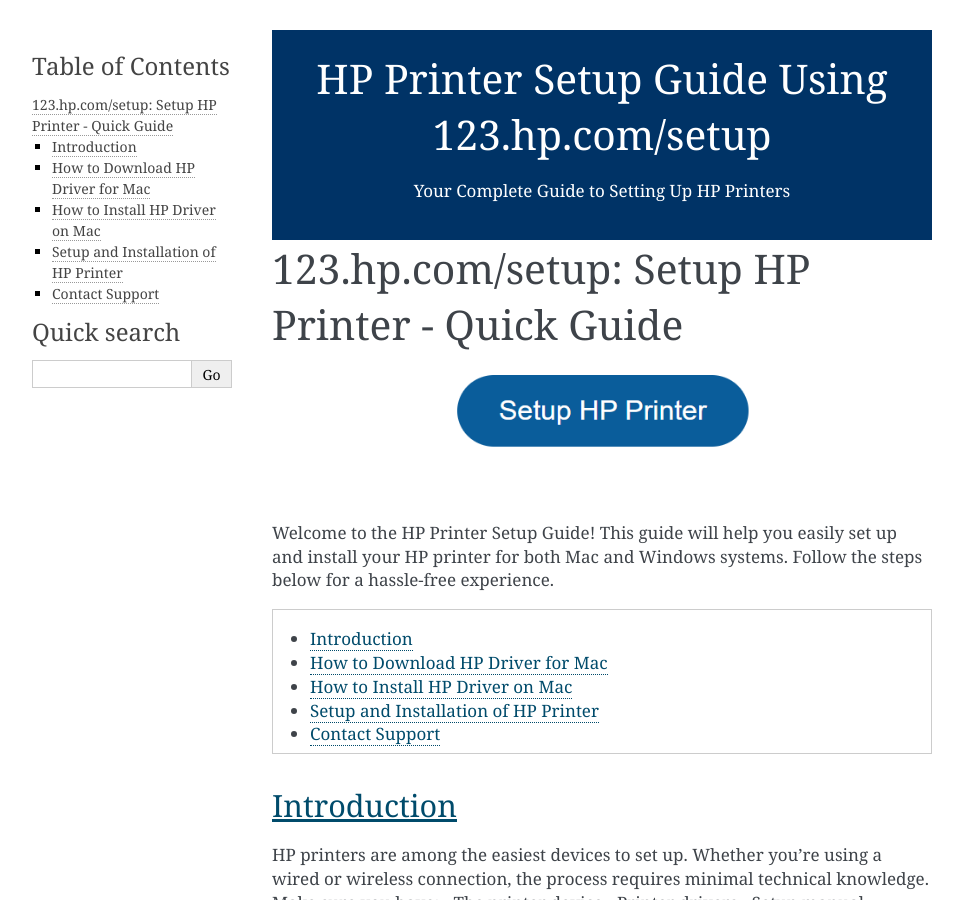
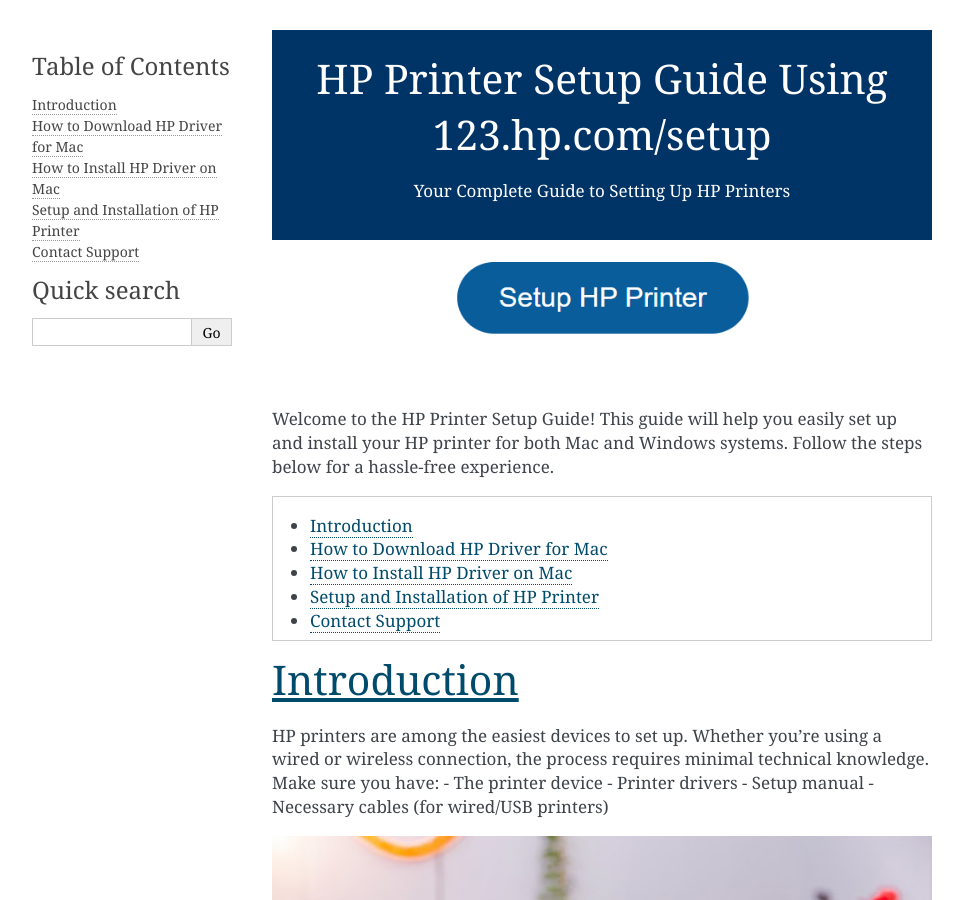
Before and after one commit to installhpprintersetup/hp, a Sphinx documentation site: the page built from docs/source/index.rst, in a window 1280 px wide and 900 px high. Shown: the whole window, without its empty margins (148-1111 px from the left). Built offline with Sphinx 7.4.7, drawn with Linux system fonts in a browser that asks for light colours.

Commit message:
Update index.rst

```diff
--- a/docs/source/index.rst
+++ b/docs/source/index.rst
@@ -10,9 +10,6 @@
    </header>
 
 
-=================================================
-123.hp.com/setup: Setup HP Printer - Quick Guide
-=================================================
 
 .. figure:: setuphpprinter.png
      :width: 300px
```
